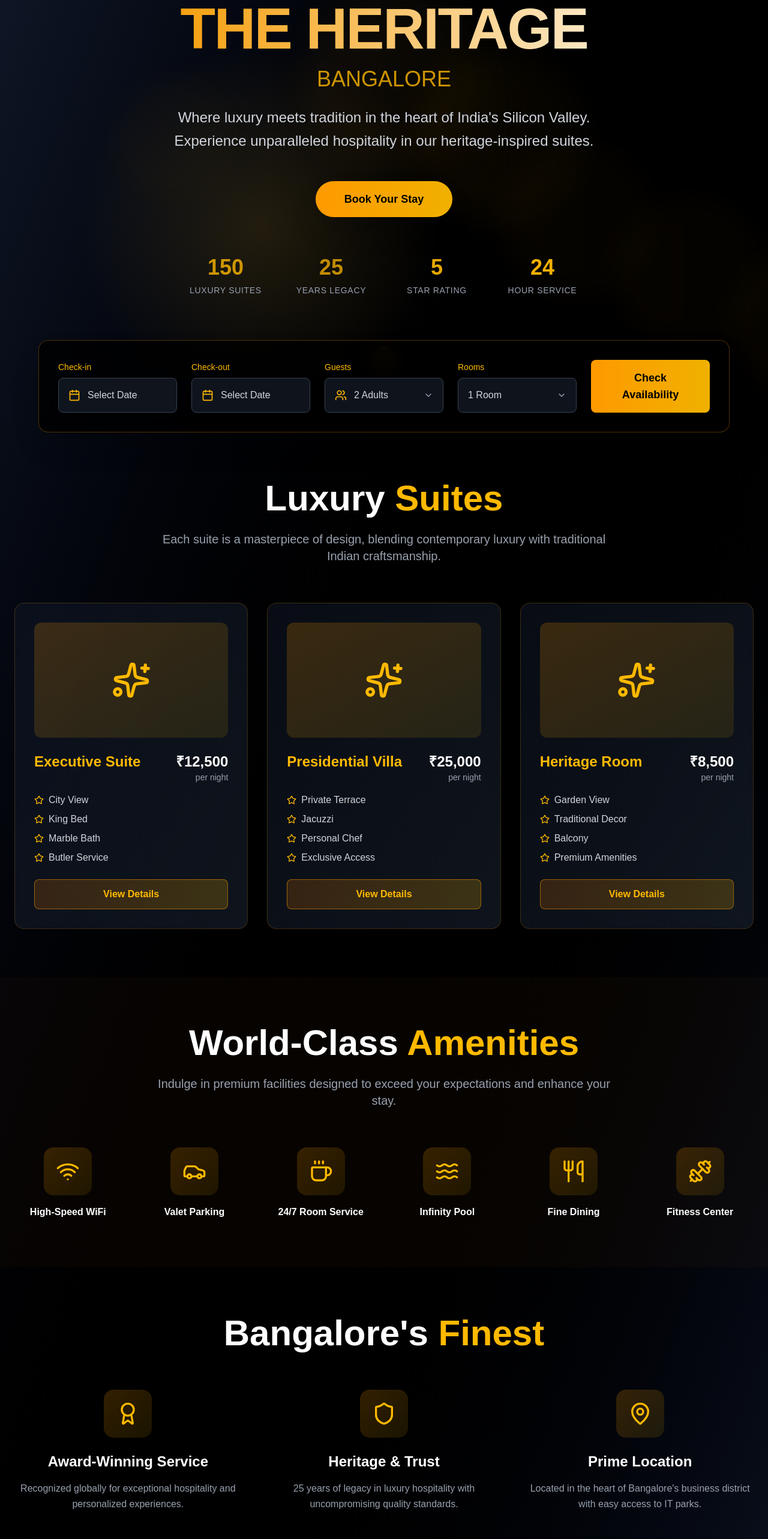
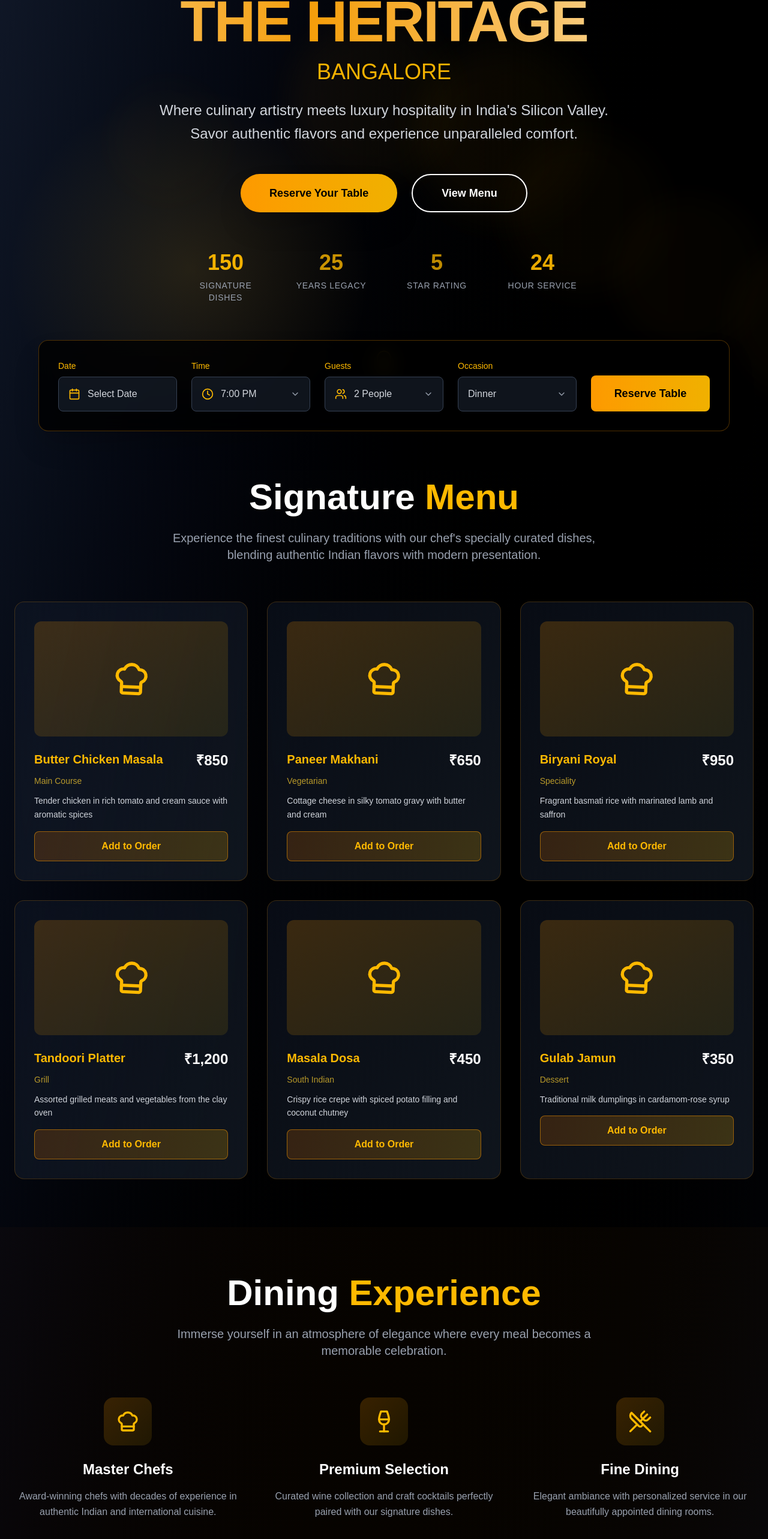
Before and after one commit to kiran-1724/aurelio-restaurant, a Next.js app: page / in a window 1280 px wide. Shown: the part 153-2719 px from the top of the page at 60% size. Built offline with nearby package versions, Linux system fonts and the light colour scheme.

Commit message:
Feat: updated landing page ui wityh some animations

```diff
--- a/src/app/page.tsx
+++ b/src/app/page.tsx
@@ -20,13 +20,15 @@ import {
   ChevronDown,
   Award,
   Shield,
-  Sparkles
+  Sparkles,
+  ChefHat,
+  Wine,
+  UtensilsCrossed
 } from 'lucide-react';
 import { useState } from 'react';
 
 export default function LuxuryHotelPage() {
   const [isMenuOpen, setIsMenuOpen] = useState(false);
-  const [selectedRoom, setSelectedRoom] = useState(null);
 
   const fadeInUp = {
     initial: { opacity: 0, y: 60 },
@@ -41,6 +43,51 @@ export default function LuxuryHotelPage() {
       }
     }
   };
+
+  const menuItems = [
+    {
+      id: 1,
+      name: "Butter Chicken Masala",
+      price: "₹850",
+      description: "Tender chicken in rich tomato and cream sauce with aromatic spices",
+      category: "Main Course"
+    },
+    {
+      id: 2,
+      name: "Paneer Makhani",
+      price: "₹650",
+      description: "Cottage cheese in silky tomato gravy with butter and cream",
+      category: "Vegetarian"
+    },
+    {
+      id: 3,
+      name: "Biryani Royal",
+      price: "₹950",
+      description: "Fragrant basmati rice with marinated lamb and saffron",
+      category: "Speciality"
+    },
+    {
+      id: 4,
+      name: "Tandoori Platter",
+      price: "₹1,200",
+      description: "Assorted grilled meats and vegetables from the clay oven",
+      category: "Grill"
+    },
+    {
+      id: 5,
+      name: "Masala Dosa",
+      price: "₹450",
+      description: "Crispy rice crepe with spiced potato filling and coconut chutney",
+      category: "South Indian"
+    },
+    {
+      id: 6,
+      name: "Gulab Jamun",
+      price: "₹350",
+      description: "Traditional milk dumplings in cardamom-rose syrup",
+      category: "Dessert"
+    }
+  ];
 
   const rooms = [
     {
@@ -140,7 +187,7 @@ export default function LuxuryHotelPage() {
 
           {/* Desktop Navigation */}
           <div className="hidden lg:flex space-x-8">
-            {['Rooms', 'Amenities', 'Dining', 'Events', 'Contact'].map((item, i) => (
+            {['Menu', 'Dining', 'Rooms', 'Amenities', 'Contact'].map((item) => (
               <motion.a
                 key={item}
                 href={`#${item.toLowerCase()}`}
@@ -150,7 +197,7 @@ export default function LuxuryHotelPage() {
                 }}
                 initial={{ opacity: 0, y: -20 }}
                 animate={{ opacity: 1, y: 0 }}
-                transition={{ delay: 0.2 + i * 0.1 }}
+                transition={{ delay: 0.2 }}
                 className="hover:text-amber-400 transition-all duration-300 cursor-pointer font-medium"
               >
                 {item}
@@ -194,7 +241,7 @@ export default function LuxuryHotelPage() {
                     variants={stagger}
                     className="space-y-6"
                   >
-                    {['Rooms', 'Amenities', 'Dining', 'Events', 'Contact'].map((item, i) => (
+                    {['Menu', 'Dining', 'Rooms', 'Amenities', 'Contact'].map((item) => (
                       <motion.a
                         key={item}
                         href={`#${item.toLowerCase()}`}
@@ -223,9 +270,9 @@ export default function LuxuryHotelPage() {
 
         {/* Animated background shapes */}
         <div className="absolute inset-0">
-          {[...Array(6)].map((_, i) => (
+          {[...Array(6)].map((_, index) => (
             <motion.div
-              key={i}
+              key={index}
               className="absolute w-64 h-64 bg-gradient-to-r from-amber-500/10 to-yellow-400/5 rounded-full blur-xl"
               animate={{
                 x: [0, 100, -100, 0],
@@ -234,13 +281,13 @@ export default function LuxuryHotelPage() {
                 opacity: [0.3, 0.6, 0.2, 0.3]
               }}
               transition={{
-                duration: 10 + i * 2,
+                duration: 10 + index * 2,
                 repeat: Infinity,
-                delay: i * 2
+                delay: index * 2
               }}
               style={{
-                left: `${20 + i * 15}%`,
-                top: `${20 + i * 10}%`
+                left: `${20 + index * 15}%`,
+                top: `${20 + index * 10}%`
               }}
             />
           ))}
@@ -289,14 +336,14 @@ export default function LuxuryHotelPage() {
             variants={fadeInUp}
             className="text-lg md:text-2xl mb-12 text-gray-300 font-light leading-relaxed max-w-4xl mx-auto"
           >
-            Where luxury meets tradition in the heart of India's Silicon Valley.
+            Where culinary artistry meets luxury hospitality in India&apos;s Silicon Valley.
             <br />
-            Experience unparalleled hospitality in our heritage-inspired suites.
+            Savor authentic flavors and experience unparalleled comfort.
           </motion.p>
 
           <motion.div
             variants={fadeInUp}
-            className="mb-16"
+            className="mb-16 flex flex-col sm:flex-row gap-6 justify-center"
           >
             <motion.button
               whileHover={{
@@ -306,7 +353,18 @@ export default function LuxuryHotelPage() {
               whileTap={{ scale: 0.95 }}
               className="bg-gradient-to-r from-amber-500 to-yellow-500 text-black px-12 py-4 text-lg font-bold rounded-full hover:from-amber-400 hover:to-yellow-400 transition-all duration-300 shadow-2xl"
             >
-              Book Your Stay
+              Reserve Your Table
+            </motion.button>
+            <motion.button
+              whileHover={{
+                scale: 1.05,
+                borderColor: '#f59e0b',
+                color: '#f59e0b'
+              }}
+              whileTap={{ scale: 0.95 }}
+              className="border-2 border-white text-white px-12 py-4 text-lg font-bold rounded-full hover:border-amber-400 hover:text-amber-400 transition-all duration-300"
+            >
+              View Menu
             </motion.button>
           </motion.div>
 
@@ -316,20 +374,20 @@ export default function LuxuryHotelPage() {
             className="grid grid-cols-2 md:grid-cols-4 gap-8 max-w-2xl mx-auto"
           >
             {[
-              { number: 150, label: "Luxury Suites" },
+              { number: 150, label: "Signature Dishes" },
               { number: 25, label: "Years Legacy" },
               { number: 5, label: "Star Rating" },
               { number: 24, label: "Hour Service" }
-            ].map((stat, i) => (
+            ].map((stat, index) => (
               <motion.div
-                key={i}
+                key={index}
                 className="text-center"
                 whileHover={{ scale: 1.1 }}
               >
                 <motion.div
                   className="text-3xl md:text-4xl font-bold text-amber-400 mb-2"
                   animate={{ opacity: [0.7, 1, 0.7] }}
-                  transition={{ duration: 2, delay: i * 0.5, repeat: Infinity }}
+                  transition={{ duration: 2, delay: index * 0.5, repeat: Infinity }}
                 >
                   {stat.number}
                 </motion.div>
@@ -357,7 +415,7 @@ export default function LuxuryHotelPage() {
         </motion.div>
       </section>
 
-      {/* Booking Widget */}
+      {/* Reservation Widget */}
       <motion.section
         initial={{ opacity: 0, y: 50 }}
         whileInView={{ opacity: 1, y: 0 }}
@@ -374,31 +432,32 @@ export default function LuxuryHotelPage() {
           >
             <div className="grid grid-cols-1 md:grid-cols-2 lg:grid-cols-5 gap-6 items-end">
               <div>
-                <label className="block text-sm font-medium text-amber-400 mb-2">Check-in</label>
+                <label className="block text-sm font-medium text-amber-400 mb-2">Date</label>
                 <div className="bg-gray-800/50 border border-gray-700 rounded-lg p-4 flex items-center cursor-pointer hover:border-amber-500 transition-colors">
                   <Calendar className="w-5 h-5 text-amber-400 mr-3" />
                   <span className="text-gray-300">Select Date</span>
                 </div>
               </div>
               <div>
-                <label className="block text-sm font-medium text-amber-400 mb-2">Check-out</label>
+                <label className="block text-sm font-medium text-amber-400 mb-2">Time</label>
                 <div className="bg-gray-800/50 border border-gray-700 rounded-lg p-4 flex items-center cursor-pointer hover:border-amber-500 transition-colors">
-                  <Calendar className="w-5 h-5 text-amber-400 mr-3" />
-                  <span className="text-gray-300">Select Date</span>
+                  <Clock className="w-5 h-5 text-amber-400 mr-3" />
+                  <span className="text-gray-300">7:00 PM</span>
+                  <ChevronDown className="w-4 h-4 text-gray-400 ml-auto" />
                 </div>
               </div>
               <div>
                 <label className="block text-sm font-medium text-amber-400 mb-2">Guests</label>
                 <div className="bg-gray-800/50 border border-gray-700 rounded-lg p-4 flex items-center cursor-pointer hover:border-amber-500 transition-colors">
                   <Users className="w-5 h-5 text-amber-400 mr-3" />
-                  <span className="text-gray-300">2 Adults</span>
+                  <span className="text-gray-300">2 People</span>
                   <ChevronDown className="w-4 h-4 text-gray-400 ml-auto" />
                 </div>
               </div>
               <div>
-                <label className="block text-sm font-medium text-amber-400 mb-2">Rooms</label>
+                <label className="block text-sm font-medium text-amber-400 mb-2">Occasion</label>
                 <div className="bg-gray-800/50 border border-gray-700 rounded-lg p-4 flex items-center cursor-pointer hover:border-amber-500 transition-colors">
-                  <span className="text-gray-300">1 Room</span>
+                  <span className="text-gray-300">Dinner</span>
                   <ChevronDown className="w-4 h-4 text-gray-400 ml-auto" />
                 </div>
               </div>
@@ -410,12 +469,154 @@ export default function LuxuryHotelPage() {
                 whileTap={{ scale: 0.95 }}
                 className="bg-gradient-to-r from-amber-500 to-yellow-500 text-black px-8 py-4 rounded-lg font-bold text-lg hover:from-amber-400 hover:to-yellow-400 transition-all duration-300"
               >
-                Check Availability
+                Reserve Table
               </motion.button>
             </div>
           </motion.div>
         </div>
       </motion.section>
+
+      {/* Menu Section */}
+      <section id="menu" className="py-20 px-6">
+        <div className="max-w-7xl mx-auto">
+          <motion.div
+            initial={{ opacity: 0, y: 50 }}
+            whileInView={{ opacity: 1, y: 0 }}
+            viewport={{ once: true }}
+            transition={{ duration: 0.8 }}
+            className="text-center mb-16"
+          >
+            <h2 className="text-4xl md:text-6xl font-bold mb-6">
+              Signature <span className="text-amber-400">Menu</span>
+            </h2>
+            <p className="text-xl text-gray-400 max-w-3xl mx-auto">
+              Experience the finest culinary traditions with our chef&apos;s specially curated dishes, blending authentic Indian flavors with modern presentation.
+            </p>
+          </motion.div>
+
+          <motion.div
+            initial="initial"
+            whileInView="animate"
+            viewport={{ once: true }}
+            variants={stagger}
+            className="grid md:grid-cols-2 lg:grid-cols-3 gap-8"
+          >
+            {menuItems.map((dish) => (
+              <motion.div
+                key={dish.id}
+                variants={fadeInUp}
+                whileHover={{
+                  y: -10,
+                  scale: 1.03,
+                  rotateY: 5
+                }}
+                className="bg-gradient-to-br from-gray-900/50 to-gray-800/50 backdrop-blur-sm border border-amber-500/20 rounded-2xl p-8 cursor-pointer group"
+                style={{
+                  transformStyle: 'preserve-3d'
+                }}
+              >
+                <div className="h-48 bg-gradient-to-br from-amber-500/20 to-yellow-400/10 rounded-xl mb-6 flex items-center justify-center">
+                  <motion.div
+                    animate={{ rotate: [0, 5, 0] }}
+                    transition={{ duration: 4, repeat: Infinity }}
+                  >
+                    <ChefHat className="w-16 h-16 text-amber-400" />
+                  </motion.div>
+                </div>
+
+                <div className="mb-4">
+                  <div className="flex justify-between items-start mb-2">
+                    <h3 className="text-xl font-bold text-amber-400 group-hover:text-yellow-300 transition-colors">
+                      {dish.name}
+                    </h3>
+                    <span className="text-2xl font-bold text-white">{dish.price}</span>
+                  </div>
+                  <div className="text-sm text-amber-300/70 mb-3">{dish.category}</div>
+                  <p className="text-gray-300 text-sm leading-relaxed">
+                    {dish.description}
+                  </p>
+                </div>
+
+                <motion.button
+                  whileHover={{ scale: 1.05 }}
+                  className="w-full bg-gradient-to-r from-amber-600/20 to-yellow-500/20 border border-amber-500/50 text-amber-400 py-3 rounded-lg font-semibold hover:from-amber-500/30 hover:to-yellow-400/30 transition-all duration-300"
+                >
+                  Add to Order
+                </motion.button>
+              </motion.div>
+            ))}
+          </motion.div>
+        </div>
+      </section>
+
+      {/* Dining Experience Section */}
+      <section id="dining" className="py-20 px-6 bg-gradient-to-r from-amber-900/5 to-yellow-800/5">
+        <div className="max-w-7xl mx-auto">
+          <motion.div
+            initial={{ opacity: 0, y: 50 }}
+            whileInView={{ opacity: 1, y: 0 }}
+            viewport={{ once: true }}
+            transition={{ duration: 0.8 }}
+            className="text-center mb-16"
+          >
+            <h2 className="text-4xl md:text-6xl font-bold mb-6">
+              Dining <span className="text-amber-400">Experience</span>
+            </h2>
+            <p className="text-xl text-gray-400 max-w-3xl mx-auto">
+              Immerse yourself in an atmosphere of elegance where every meal becomes a memorable celebration.
+            </p>
+          </motion.div>
+
+          <motion.div
+            initial="initial"
+            whileInView="animate"
+            viewport={{ once: true }}
+            variants={stagger}
+            className="grid md:grid-cols-3 gap-12"
+          >
+            {[
+              {
+                icon: ChefHat,
+                title: "Master Chefs",
+                desc: "Award-winning chefs with decades of experience in authentic Indian and international cuisine."
+              },
+              {
+                icon: Wine,
+                title: "Premium Selection",
+                desc: "Curated wine collection and craft cocktails perfectly paired with our signature dishes."
+              },
+              {
+                icon: UtensilsCrossed,
+                title: "Fine Dining",
+                desc: "Elegant ambiance with personalized service in our beautifully appointed dining rooms."
+              }
+            ].map((feature, index) => (
+              <motion.div
+                key={index}
+                variants={fadeInUp}
+                whileHover={{ y: -10, scale: 1.02 }}
+                className="text-center group"
+              >
+                <div className="text-amber-400 mb-6 flex justify-center">
+                  <motion.div
+                    className="w-20 h-20 bg-gradient-to-br from-amber-500/20 to-yellow-400/10 rounded-2xl flex items-center justify-center group-hover:from-amber-500/30 group-hover:to-yellow-400/20 transition-all duration-300"
+                    whileHover={{ rotate: 360 }}
+                    transition={{ duration: 0.6 }}
+                  >
+                    <feature.icon className="w-10 h-10" />
+                  </motion.div>
+                </div>
+                <h3 className="text-2xl font-bold mb-4 group-hover:text-amber-400 transition-colors">
+                  {feature.title}
+                </h3>
+                <p className="text-gray-400 leading-relaxed">
+                  {feature.desc}
+                </p>
+              </motion.div>
+            ))}
+          </motion.div>
+        </div>
+      </section>
 
       {/* Rooms Section */}
       <section id="rooms" className="py-20 px-6">
@@ -431,7 +632,7 @@ export default function LuxuryHotelPage() {
               Luxury <span className="text-amber-400">Suites</span>
             </h2>
             <p className="text-xl text-gray-400 max-w-3xl mx-auto">
-              Each suite is a masterpiece of design, blending contemporary luxury with traditional Indian craftsmanship.
+              Extend your culinary journey with an overnight stay in our elegantly appointed suites.
             </p>
           </motion.div>
 
@@ -442,7 +643,7 @@ export default function LuxuryHotelPage() {
             variants={stagger}
             className="grid md:grid-cols-2 lg:grid-cols-3 gap-8"
           >
-            {rooms.map((room, i) => (
+            {rooms.map((room) => (
               <motion.div
                 key={room.id}
                 variants={fadeInUp}
@@ -452,7 +653,6 @@ export default function LuxuryHotelPage() {
                   rotateY: 5
                 }}
                 className="bg-gradient-to-br from-gray-900/50 to-gray-800/50 backdrop-blur-sm border border-amber-500/20 rounded-2xl p-8 cursor-pointer group"
-                onClick={() => setSelectedRoom(room)}
                 style={{
                   transformStyle: 'preserve-3d'
                 }}
@@ -477,8 +677,8 @@ export default function LuxuryHotelPage() {
                 </div>
 
                 <div className="space-y-2">
-                  {room.features.map((feature, j) => (
-                    <div key={j} className="flex items-center text-gray-300">
+                  {room.features.map((feature, featureIndex) => (
+                    <div key={featureIndex} className="flex items-center text-gray-300">
                       <Star className="w-4 h-4 text-amber-400 mr-2" />
                       {feature}
                     </div>
@@ -522,9 +722,9 @@ export default function LuxuryHotelPage() {
             variants={stagger}
             className="grid grid-cols-2 md:grid-cols-3 lg:grid-cols-6 gap-8"
           >
-            {amenities.map((amenity, i) => (
+            {amenities.map((amenity, index) => (
               <motion.div
-                key={i}
+                key={index}
                 variants={fadeInUp}
                 whileHover={{
                   y: -10,
@@ -559,7 +759,7 @@ export default function LuxuryHotelPage() {
             className="text-center mb-16"
           >
             <h2 className="text-4xl md:text-6xl font-bold mb-6">
-              Bangalore's <span className="text-amber-400">Finest</span>
+              Bangalore&apos;s <span className="text-amber-400">Finest</span>
             </h2>
           </motion.div>
 
@@ -586,9 +786,9 @@ export default function LuxuryHotelPage() {
                 title: "Prime Location",
                 desc: "Located in the heart of Bangalore's business district with easy access to IT parks."
               }
-            ].map((feature, i) => (
+            ].map((feature, index) => (
               <motion.div
-                key={i}
+                key={index}
                 variants={fadeInUp}
                 whileHover={{ y: -10, scale: 1.02 }}
                 className="text-center group"
@@ -628,7 +828,7 @@ export default function LuxuryHotelPage() {
               Visit <span className="text-amber-400">Us</span>
             </h2>
             <p className="text-xl text-gray-400 max-w-3xl mx-auto">
-              Experience luxury redefined in the heart of Bangalore's premium business district.
+              Experience culinary excellence and luxury redefined in the heart of Bangalore&apos;s premium business district.
             </p>
           </motion.div>
 
@@ -652,17 +852,17 @@ export default function LuxuryHotelPage() {
               },
               {
                 icon: Clock,
-                title: "Check-in",
-                info: ["Check-in: 3:00 PM", "Check-out: 12:00 PM", "24/7 Front Desk"]
+                title: "Dining Hours",
+                info: ["Lunch: 12:00 PM - 3:30 PM", "Dinner: 7:00 PM - 11:30 PM", "24/7 Room Service"]
               },
               {
                 icon: Mail,
                 title: "Email",
-                info: ["reservations@heritage.com", "concierge@heritage.com", "events@heritage.com"]
+                info: ["reservations@heritage.com", "dining@heritage.com", "events@heritage.com"]
               }
-            ].map((contact, i) => (
+            ].map((contact, index) => (
               <motion.div
-                key={i}
+                key={index}
                 variants={fadeInUp}
                 whileHover={{ scale: 1.05 }}
                 className="text-center group bg-black/30 backdrop-blur-sm border border-amber-500/20 rounded-2xl p-8 hover:border-amber-400/40 transition-all duration-300"
@@ -675,8 +875,8 @@ export default function LuxuryHotelPage() {
                 <h3 className="text-xl font-semibold mb-4 group-hover:text-amber-400 transition-colors">
                   {contact.title}
                 </h3>
-                {contact.info.map((line, j) => (
-                  <p key={j} className="text-gray-400 mb-1 group-hover:text-gray-300 transition-colors">
+                {contact.info.map((line, lineIndex) => (
+                  <p key={lineIndex} className="text-gray-400 mb-1 group-hover:text-gray-300 transition-colors">
                     {line}
                   </p>
                 ))}
@@ -698,7 +898,7 @@ export default function LuxuryHotelPage() {
             </motion.div>
 
             <p className="text-gray-500 text-center md:text-right">
-              © 2024 The Heritage Bangalore. Luxury Redefined.
+              © 2024 The Heritage Bangalore. Culinary Excellence Redefined.
             </p>
           </div>
         </div>
```
